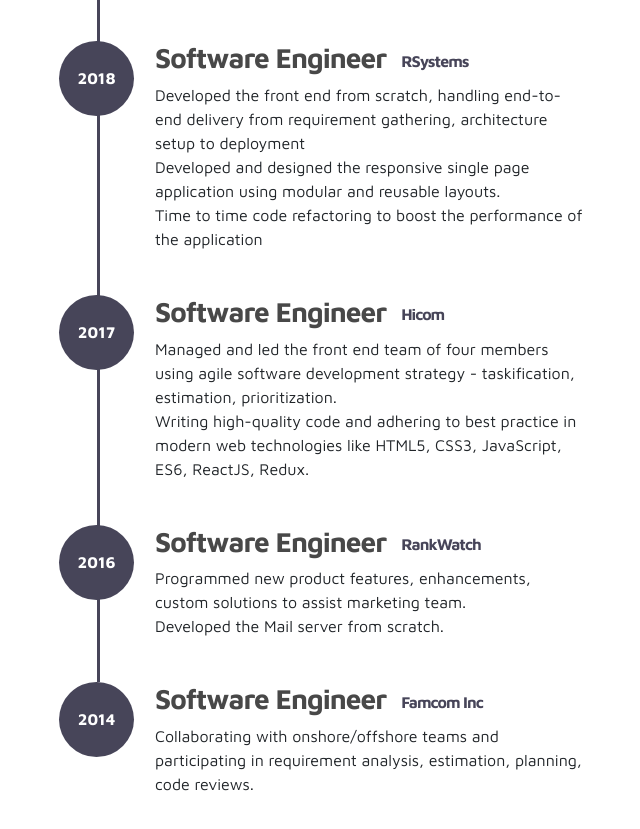
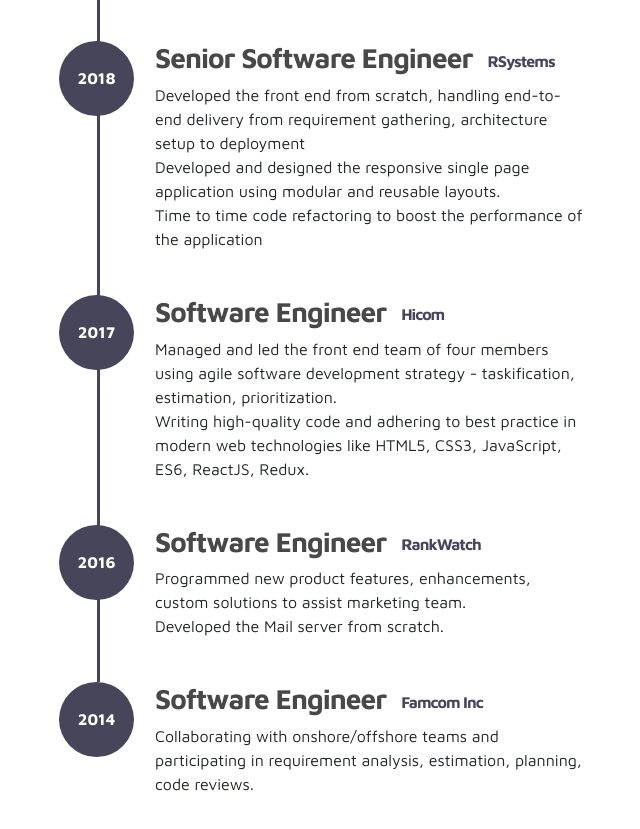
Before and after one commit to nitanshukhatri/nitanshukhatri.github.io, a plain HTML site: page index.html in a window 1280 px wide. Shown: the part 2259-3088 px from the top of the page, without its empty margins (26-666 px from the left). Drawn offline with Linux system fonts and the light colour scheme.

Commit message:
fixing title

```diff
--- a/index.html
+++ b/index.html
@@ -182,7 +182,7 @@
                                 <span>2018</span>
                             </div>
                             <div class="timeline-info">
-                                <h3><span>Software Engineer</span><small>RSystems</small></h3>
+                                <h3><span>Senior Software Engineer</span><small>RSystems</small></h3>
                                 <ul>
                                   <li>Developed the front end from scratch, handling end-to-end delivery from requirement gathering, architecture setup to deployment</li>
                                   <li>Developed and designed the responsive single page application using modular and reusable layouts.</li>
```
